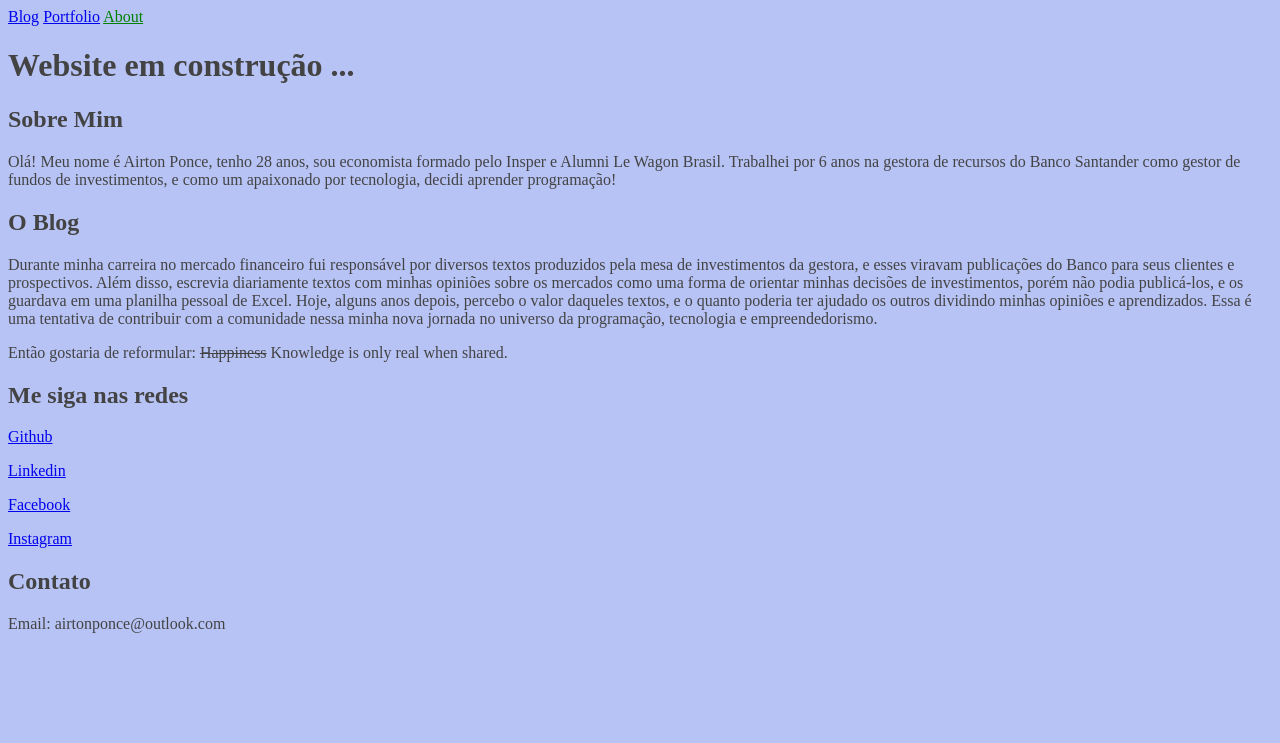
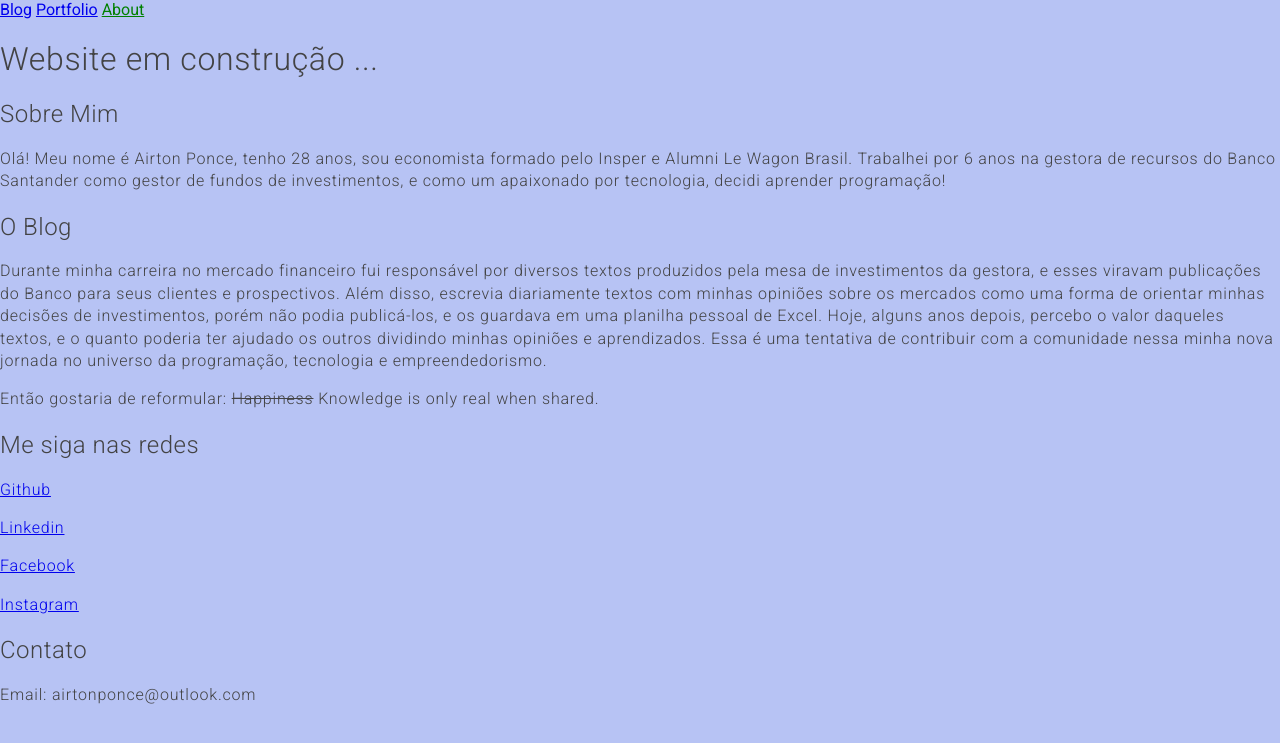
Before and after one commit to APonce911/jekyll-mywebsite, a Jekyll site: the page built from about.html, in a window 1280 px wide. Shown: the top 743 px of the page. Built offline with Jekyll 4.4.1, drawn with Linux system fonts in a browser that asks for light colours.

Commit message:
font style

```diff
--- a/_layouts/default.html
+++ b/_layouts/default.html
@@ -4,6 +4,8 @@
     <meta charset="utf-8">
     <title>{{ page.title }}</title>
     <link rel="stylesheet" href="/assets/css/style.css">
+    <link href="https://fonts.googleapis.com/css?family=Roboto:300,400,500,700" rel="stylesheet">
+
     {% feed_meta %}
     {% seo %}
   </head>
--- a/_sass/main.scss
+++ b/_sass/main.scss
@@ -4,4 +4,19 @@
 body {
   background-color: #b7c3f4;
   color: #434344;
+  font-family: 'Roboto', sans-serif;
+  padding: 0px;
+  margin: 0px;
 }
+
+h1, h2, h3, h4{
+  font-weight: 300;
+  letter-spacing:0.02em;
+}
+
+p {
+  font-weight: 300;
+  letter-spacing:0.05em;
+  line-height: 1.4em;
+
+}
```
